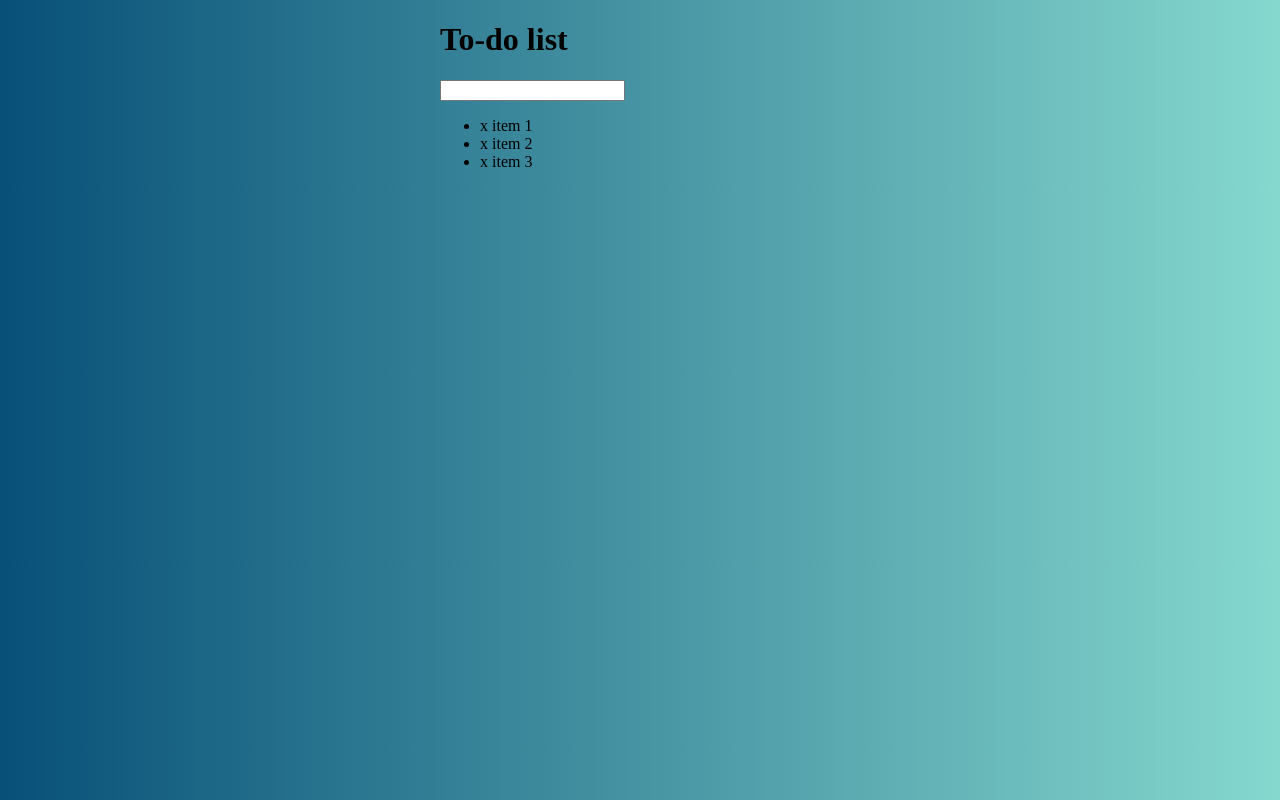
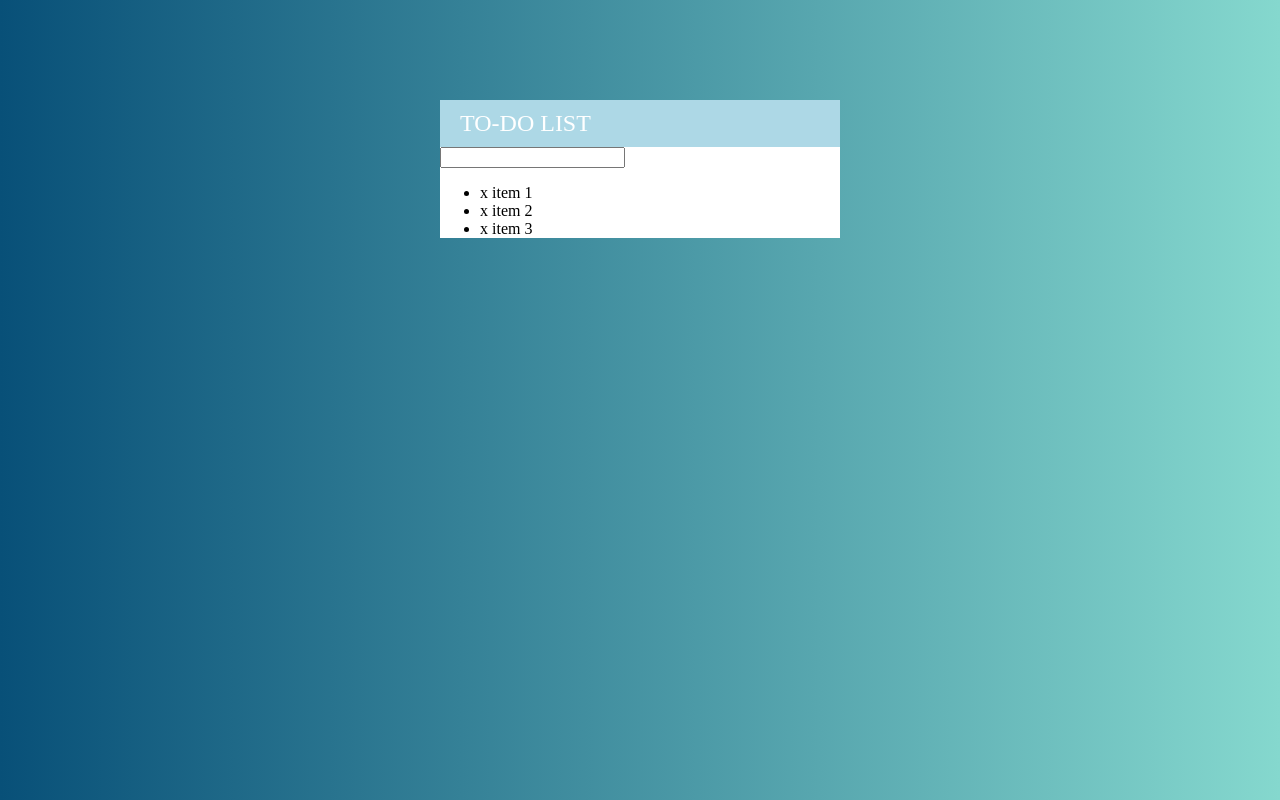
Before and after one commit to simplebee/todo-list, a plain HTML site: page index.html in a window 1280 px wide. Drawn offline with Linux system fonts and the light colour scheme.

Commit message:
Add styling to title

```diff
--- a/assets/style.css
+++ b/assets/style.css
@@ -1,12 +1,29 @@
+html,
+body,
+h1 {
+  margin: 0;
+}
+
 body {
   /* uiGradient */
   background: #085078;  /* fallback for old browsers */
   background: -webkit-linear-gradient(to left, #85D8CE, #085078);  /* Chrome 10-25, Safari 5.1-6 */
   background: linear-gradient(to left, #85D8CE, #085078); /* W3C, IE 10+/ Edge, Firefox 16+, Chrome 26+, Opera 12+, Safari 7+ */
 }
+
 .container {
-  margin: 0 auto;
+  background: white;
   width: 400px;
+  margin: 100px auto;
+}
+
+.title {
+  background: lightblue;
+  color: white;
+  font-size: 24px;
+  font-weight: normal;
+  text-transform: uppercase;
+  padding: 10px 20px;
 }
 
 .list__item_done {
```
